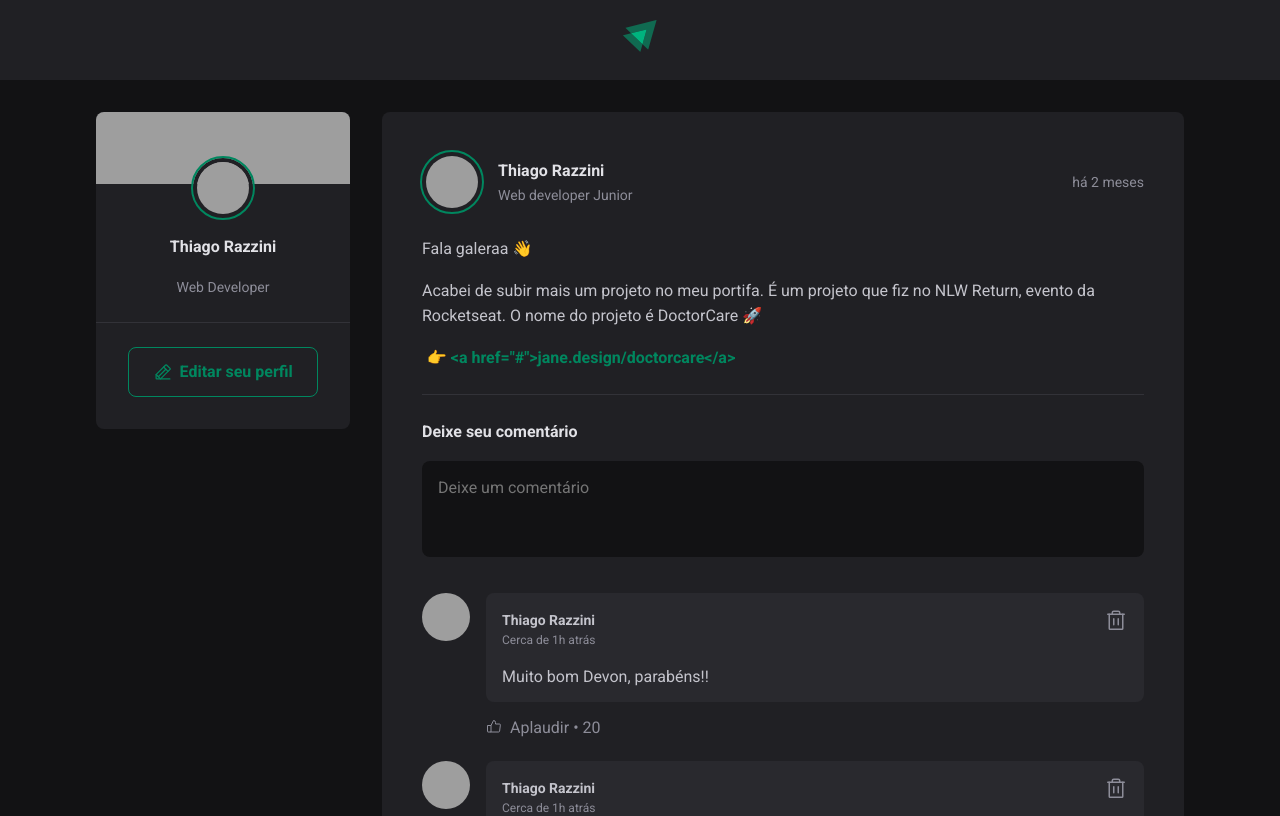
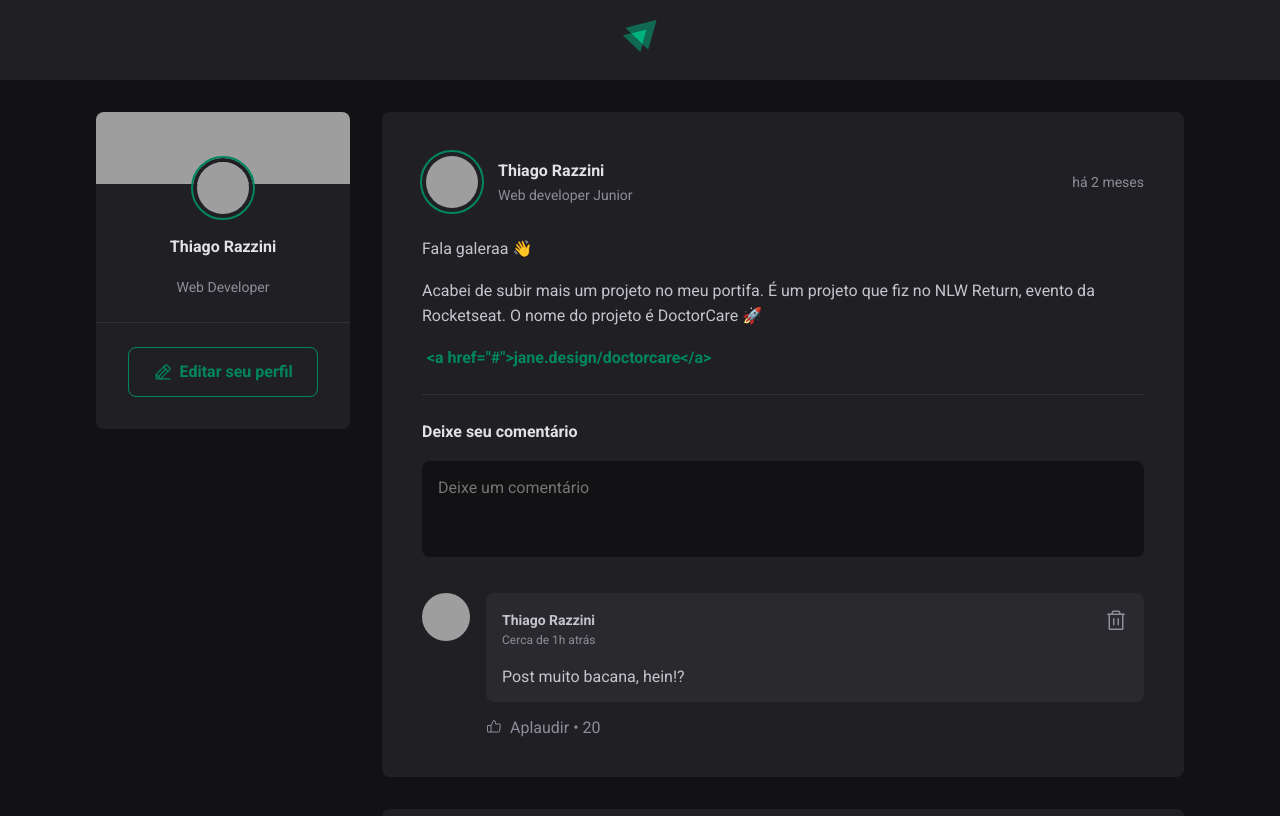
Before and after one commit to thiagorazzini/ignite-feed, a React (Vite) app: page / in a window 1280 px wide. Shown: the top 816 px of the page. Built offline with nearby package versions, Linux system fonts and the light colour scheme; grey boxes are pictures that could not be loaded.

Commit message:
[Os Motores de react](aula 3 e 4) inserindo comentarios e usando useState

```diff
--- a/src/App.jsx
+++ b/src/App.jsx
@@ -22,9 +22,9 @@ const posts = [
         content:
           "Acabei de subir mais um projeto no meu portifa. É um projeto que fiz no NLW Return, evento da Rocketseat. O nome do projeto é DoctorCare 🚀",
       },
-      { type: "link", content: '👉 <a href="#">jane.design/doctorcare</a>' },
+      { type: "link", content: '<a href="#">jane.design/doctorcare</a>' },
     ],
-    publishedAt: new Date('2023-02-07 10:29:00'),
+    publishedAt: new Date("2023-02-07 10:29:00"),
   },
   {
     id: 2,
@@ -42,7 +42,7 @@ const posts = [
       },
       { type: "link", content: '👉 <a href="#">jane.design/doctorcare</a>' },
     ],
-    publishedAt: new Date('2023-02-06 19:29:00'),
+    publishedAt: new Date("2023-02-06 19:29:00"),
   },
 ];
 import { Sidebar } from "./components/Sidebar";
--- a/src/components/Comment.jsx
+++ b/src/components/Comment.jsx
@@ -2,7 +2,7 @@ import { ThumbsUp, Trash } from "phosphor-react";
 import { Avatar } from "./Avatar";
 import styles from "./Comment.module.css";
 
-export function Comment() {
+export function Comment({ content }) {
   return (
     <div className={styles.comment}>
       <Avatar hasBorder={false} src="https://github.com/thiagorazzini.png" />
@@ -22,7 +22,7 @@ export function Comment() {
             </button>
           </header>
 
-          <p>Muito bom Devon, parabéns!!</p>
+          <p>{content}</p>
         </div>
         <footer>
           <button>
--- a/src/components/Post.jsx
+++ b/src/components/Post.jsx
@@ -1,21 +1,39 @@
-import {format, formatDistanceToNow} from 'date-fns';
-import { ptBR } from 'date-fns/locale';
+import { format, formatDistanceToNow } from "date-fns";
+import { ptBR } from "date-fns/locale";
+import { Component, useState } from "react";
 
+import { Avatar } from "./Avatar";
 import { Comment } from "./Comment";
+
 import styles from "./Post.module.css";
-import { Avatar } from "./Avatar";
 
-export function Post({author, publishedAt, content}) {
+//estados são variaveis que eu quero o componente monitore
 
-  const publishedDateFormatted = format(publishedAt, "'Dia' d 'de' MMMM', às ' HH:mm'h'",{
-    locale: ptBR
-  });
+export function Post({ author, publishedAt, content }) {
+  const [comments, setcomments] = useState(["Post muito bacana, hein!?"]);
+  const publishedDateFormatted = format(
+    publishedAt,
+    "'Dia' d 'de' MMMM', às ' HH:mm'h'",
+    {
+      locale: ptBR,
+    }
+  );
 
+  const [newCommentText, setNewCommentText] = useState("");
   const publishedDateRelativeToNow = formatDistanceToNow(publishedAt, {
     locale: ptBR,
     addSuffix: true,
-  })
+  });
 
+  function handleCreatNewComment() {
+    event.preventDefault();
+    setcomments([...comments, newCommentText]); //spreadoperatos copia os valores existentes da variavel
+    setNewCommentText("");
+  }
+
+  function handleNewCommentChange() {
+    setNewCommentText(event.target.value);
+  }
 
   return (
     <article className={styles.post}>
@@ -28,33 +46,44 @@ export function Post({author, publishedAt, content}) {
           </div>
         </div>
 
-        <time title= {publishedDateFormatted} dateTime={publishedAt.toISOString()}>
-        {publishedDateRelativeToNow}
+        <time
+          title={publishedDateFormatted}
+          dateTime={publishedAt.toISOString()}
+        >
+          {publishedDateRelativeToNow}
         </time>
       </header>
       <div className={styles.content}>
-
-        {content.map(line =>{
-          if(line.type === 'paragraph'){
-            return <p>{line.content}</p>
-          }else if(line.type === 'link'){
-            return <p><a href=''>{line.content}</a></p>
+        {content.map((line) => {
+          if (line.type === "paragraph") {
+            return <p>{line.content}</p>;
+          } else if (line.type === "link") {
+            return (
+              <p>
+                <a href="">{line.content}</a>
+              </p>
+            );
           }
         })}
       </div>
-      <form className={styles.commentForm}>
+      <form onSubmit={handleCreatNewComment} className={styles.commentForm}>
         <strong>Deixe seu comentário</strong>
 
-        <textarea placeholder="Deixe um comentário" />
+        <textarea
+          name="comment"
+          placeholder="Deixe um comentário"
+          value={newCommentText}
+          onChange={handleNewCommentChange}
+        />
 
         <footer>
           <button type="submit">Publicar</button>
         </footer>
       </form>
       <div className={styles.commentList}>
-        <Comment />
-        <Comment />
-        <Comment />
+        {comments.map((comment) => {
+          return <Comment content={comment} />;
+        })}
       </div>
     </article>
   );
```
